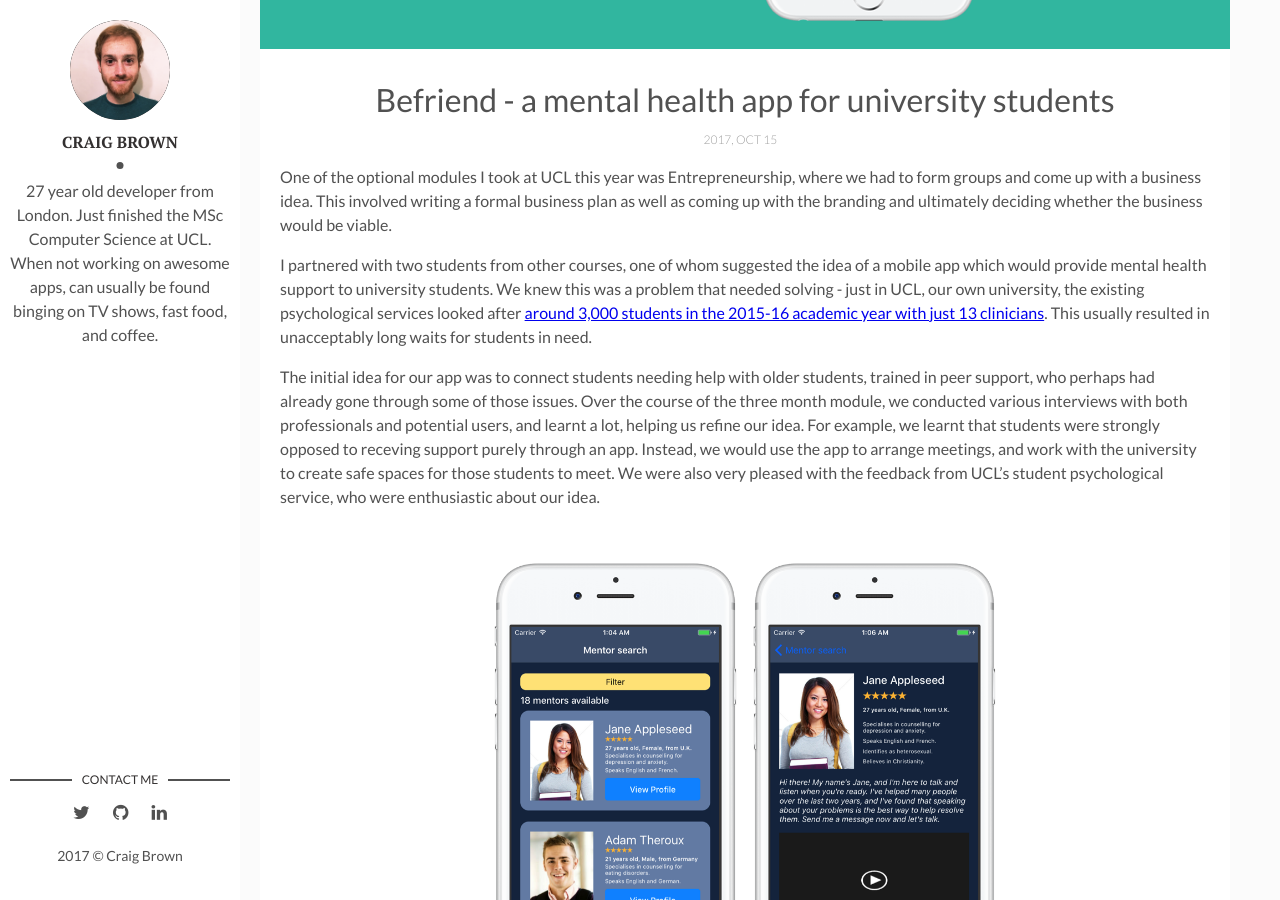
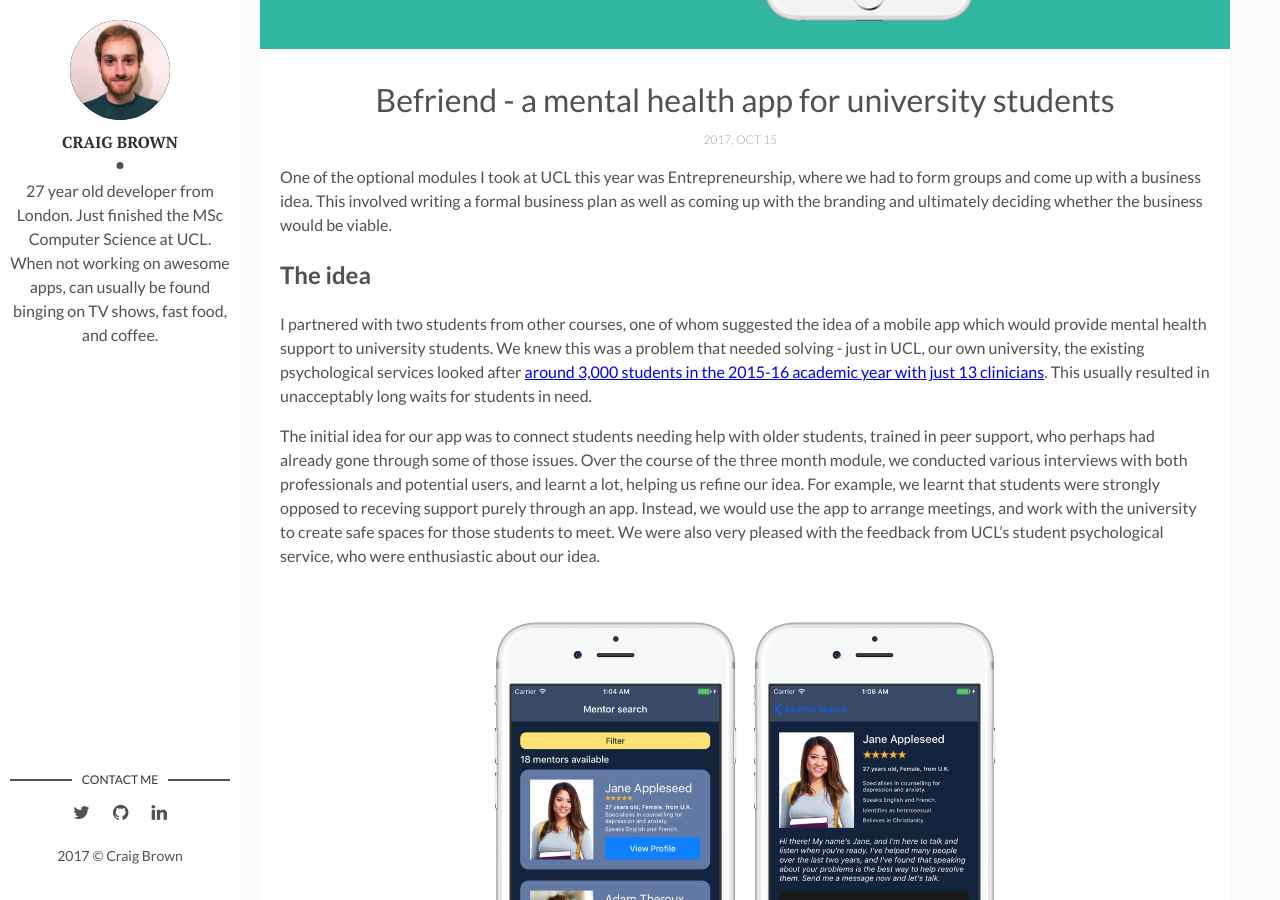
Before and after one commit to craigbrown/craigbrown.uk, a Jekyll site: the page built from _posts/2017-10-20-befriend.markdown, in a window 1280 px wide and 900 px high, scrolled down 471 px. Built offline with Jekyll 4.4.1, drawn with Linux system fonts in a browser that asks for light colours; some of the changed text lies outside the part shown.

Commit message:
Adding sub headings to article

```diff
--- a/_posts/2017-10-20-befriend.markdown
+++ b/_posts/2017-10-20-befriend.markdown
@@ -7,6 +7,8 @@
 tags: [Projects]
 ---
 One of the optional modules I took at UCL this year was Entrepreneurship, where we had to form groups and come up with a business idea. This involved writing a formal business plan as well as coming up with the branding and ultimately deciding whether the business would be viable.
+
+## The idea
 
 I partnered with two students from other courses, one of whom suggested the idea of a mobile app which would provide mental health support to university students. We knew this was a problem that needed solving - just in UCL, our own university, the existing psychological services looked after [around 3,000 students in the 2015-16 academic year with just 13 clinicians](https://www.theguardian.com/education/2016/sep/23/university-mental-health-services-face-strain-as-demand-rises-50). This usually resulted in unacceptably long waits for students in need.
 
@@ -26,6 +28,8 @@
 <span class="caption">One additional feature was a simple push notification service with helpful self-care tips.</span>
 </div>
 
+## The technology role
+
 As the only CS student in the group, I was in charge of making the mockup of the app and also creating a website and video which explained the idea. I designed several screens of the app using the Interface Builder in Xcode. I decided this was the easiest option since I had some experience with Interface Builder, although if I had to do it again now I would probably use Sketch instead. I'll be the first to say I'm no designer, but I don't think I did a bad job. You can see some of the screens I designed on this page.
 
 <div class="img-container">
```
Also changed, not shown: other parts of _posts/2017-10-20-befriend.markdown (+2 -0 lines).
